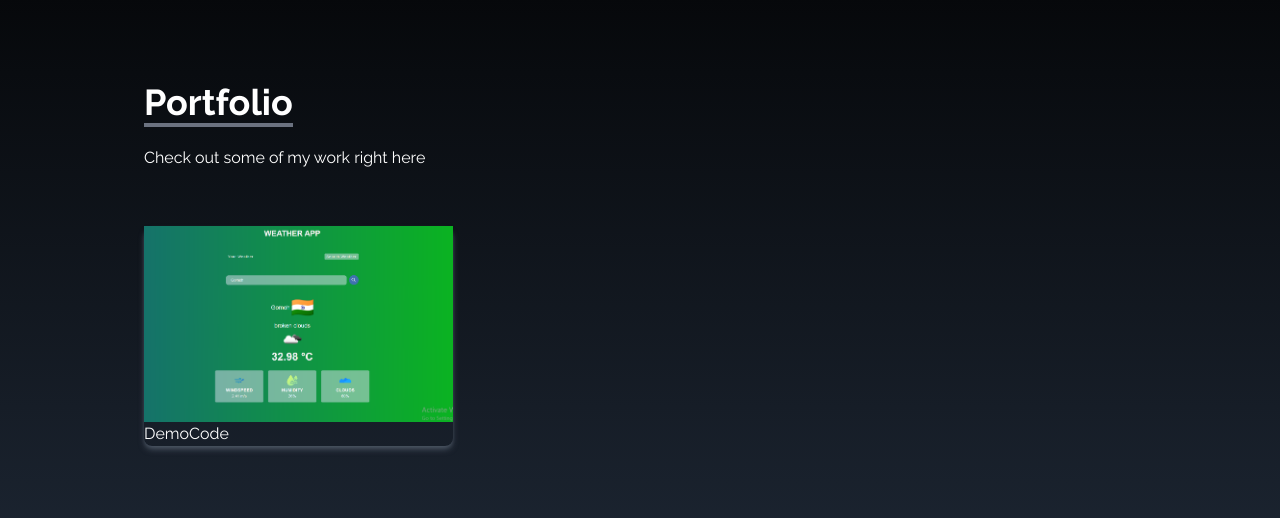
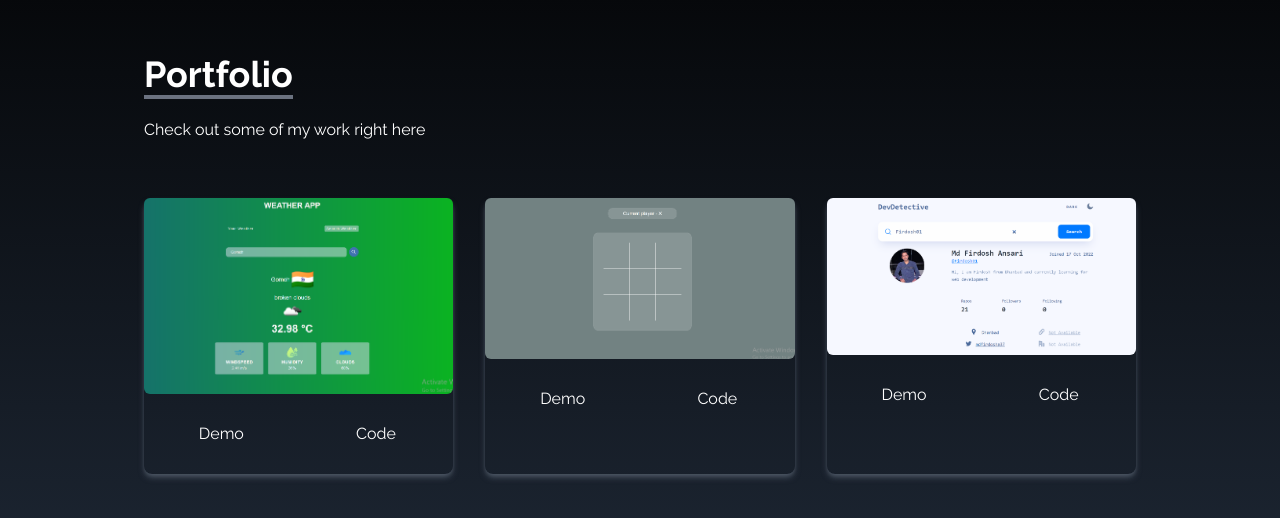
Before and after one commit to Firdosh01/MyPortfolio, a React (Create React App) app: page / in a window 1280 px wide. Shown: the part 1760-2278 px from the top of the page. Built offline with nearby package versions, Linux system fonts and the light colour scheme; the HTML template or start-up script is replaced by a standard one.

Commit message:
Project Card styling

```diff
--- a/src/components/Portfolio.js
+++ b/src/components/Portfolio.js
@@ -4,8 +4,25 @@ import TictactoeGame from '../assets/TictactoeGame.PNG'
 import DevDetective from '../assets/DevDetective.PNG'
 
 function Portfolio() {
+
+  const portfolios = [
+    {
+      id: 1,
+      src: Weather
+    },
+    {
+      id: 2,
+      src: TictactoeGame
+    },
+    {
+      id: 3,
+      src: DevDetective
+    },
+
+  ]
   return (
-    <div name= "Portfolio" className='w-full text-white bg-gradient-to-b from-black to-gray-800 md:h-screen'>
+
+      < div name = "Portfolio" className = 'w-full text-white bg-gradient-to-b from-black to-gray-800 md:h-screen' >
         <div className='flex flex-col justify-center w-full h-full max-w-screen-lg p-4 mx-auto'>
 
           <div className='pb-8 mt-12'>
@@ -16,14 +33,19 @@ function Portfolio() {
           </div>
 
           <div className='grid gap-8 px-12 sm:grid-cols-2 md:grid-cols-3 sm:px-0'>
-        <div className='rounded-lg shadow-md shadow-gray-600'>
+            {
+              portfolios.map( ({id, src}) => (
+                <div key={id} className='rounded-lg shadow-md shadow-gray-600'>
 
-        <img src= {Weather} alt="" />
-        <div>
-          <button>Demo</button>
-          <button>Code</button>
+                  <img src={src} alt="" className='duration-200 rounded-md hover:scale-105' loading='lazy' />
+                  <div className='flex items-center justify-center'>
+                    <button className='w-1/2 px-6 py-3 m-4 duration-200 hover:scale-105'>Demo</button>
+                    <button className='w-1/2 px-6 py-3 m-4 duration-200 hover:scale-105'>Code</button>
                   </div>
                 </div>
+
+              ))
+            }
 
           </div>
 
```
Lines whose indentation alone changed are shown as unchanged.
